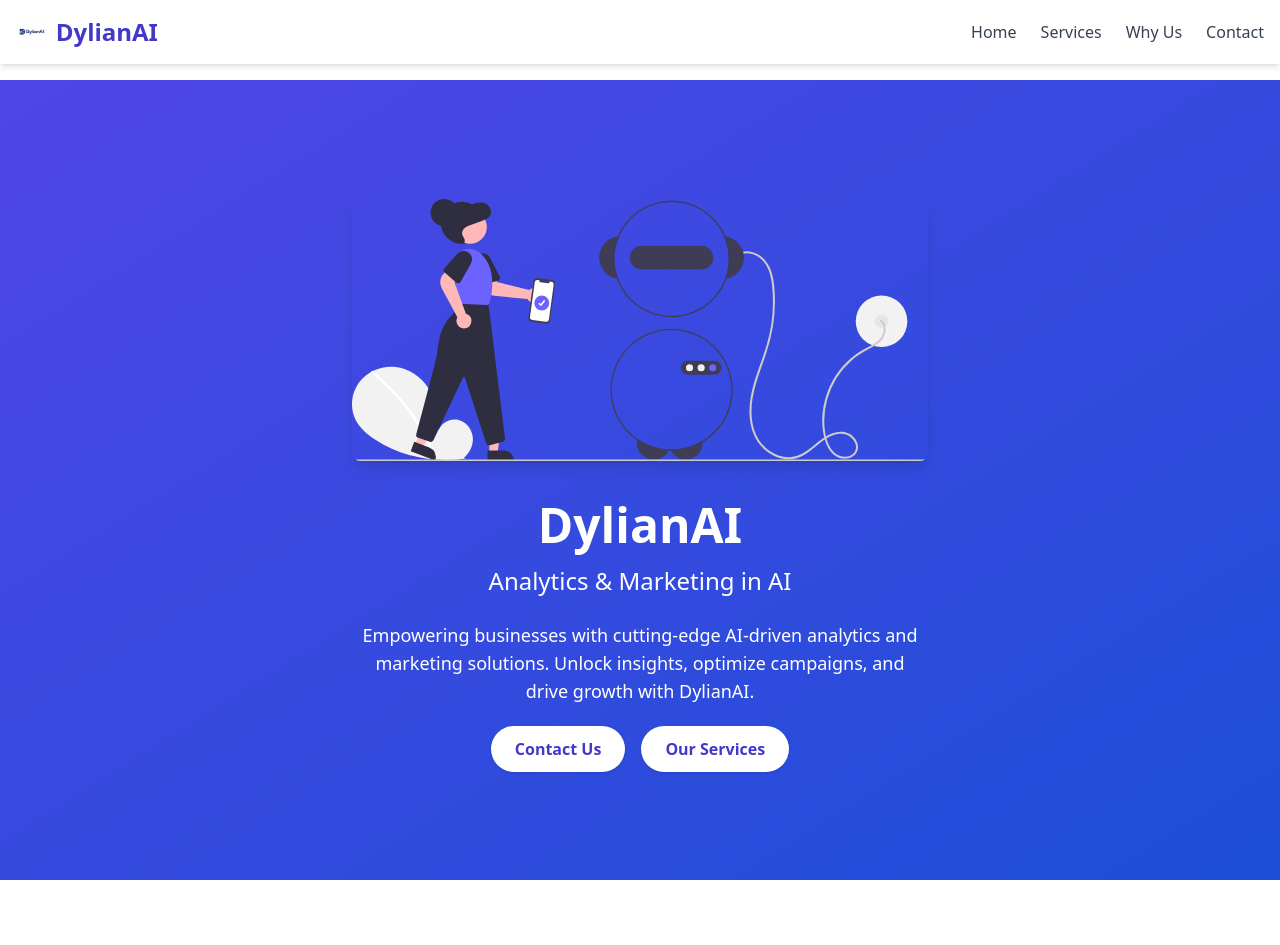
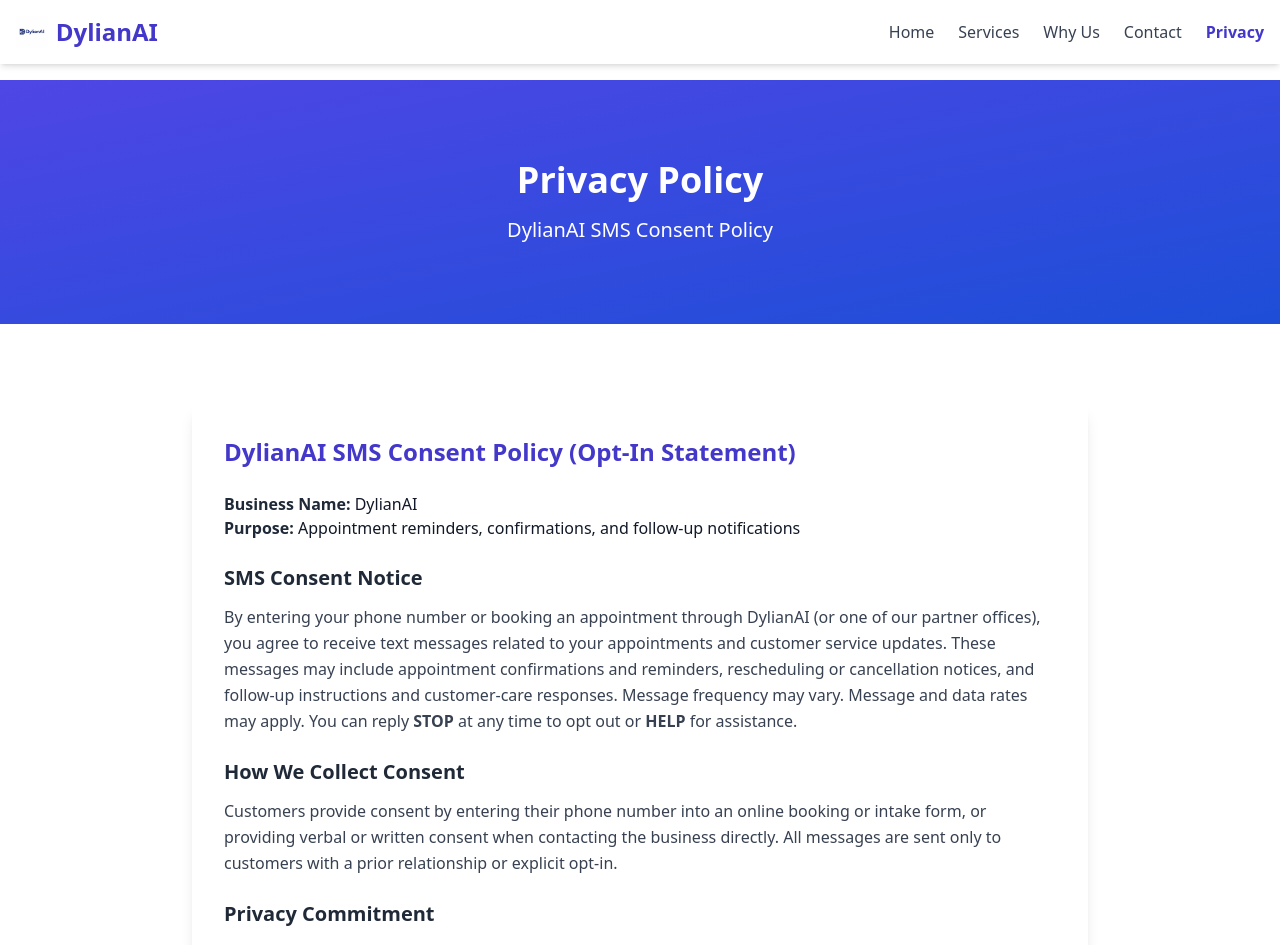
Before and after one commit to yazdavar/dylianai-website, a React (Vite) app in the folder frontend/: page /privacy in a window 1280 px wide. Shown: the top 945 px of the page. Built offline with nearby package versions, Linux system fonts and the light colour scheme.

Commit message:
added privacy policy page

```diff
--- a/frontend/package.json
+++ b/frontend/package.json
@@ -11,7 +11,8 @@
   },
   "dependencies": {
     "react": "^19.1.0",
-    "react-dom": "^19.1.0"
+    "react-dom": "^19.1.0",
+    "react-router-dom": "^7.9.4"
   },
   "devDependencies": {
     "@eslint/js": "^9.30.1",
--- a/frontend/src/HomePage.jsx
+++ b/frontend/src/HomePage.jsx
@@ -18,6 +18,7 @@
             <a href="#services" className="text-gray-700 hover:text-indigo-700">Services</a>
             <a href="#why" className="text-gray-700 hover:text-indigo-700">Why Us</a>
             <a href="#contact" className="text-gray-700 hover:text-indigo-700">Contact</a>
+            <a href="/privacy" className="text-gray-700 hover:text-indigo-700">Privacy</a>
           </nav>
           <button
             className="md:hidden text-gray-700 hover:text-indigo-700 focus:outline-none"
@@ -32,6 +33,7 @@
             <a href="#services" className="block text-gray-700 hover:text-indigo-700 font-medium">Services</a>
             <a href="#why" className="block text-gray-700 hover:text-indigo-700 font-medium">Why Us</a>
             <a href="#contact" className="block text-gray-700 hover:text-indigo-700 font-medium">Contact</a>
+            <a href="/privacy" className="block text-gray-700 hover:text-indigo-700 font-medium">Privacy</a>
           </div>
         )}
       </header>
--- /dev/null
+++ b/frontend/src/PrivacyPolicy.jsx
@@ -0,0 +1,100 @@
+import React, { useState } from 'react';
+import logo from './assets/dylianai-logo.png';
+
+export default function PrivacyPolicy() {
+  const [mobileMenuOpen, setMobileMenuOpen] = useState(false);
+
+  return (
+    <>
+      <header className="bg-white shadow-md fixed top-0 left-0 w-full z-50">
+        <div className="max-w-7xl mx-auto px-4 py-4 flex justify-between items-center">
+          <div className="flex items-center space-x-2">
+            <img src={logo} alt="DylianAI Logo" className="h-8 w-auto" />
+            <span className="text-2xl font-bold text-indigo-700">DylianAI</span>
+          </div>
+          <nav className="hidden md:flex space-x-6">
+            <a href="/" className="text-gray-700 hover:text-indigo-700">Home</a>
+            <a href="/#services" className="text-gray-700 hover:text-indigo-700">Services</a>
+            <a href="/#why" className="text-gray-700 hover:text-indigo-700">Why Us</a>
+            <a href="/#contact" className="text-gray-700 hover:text-indigo-700">Contact</a>
+            <a href="/privacy" className="text-indigo-700 font-semibold">Privacy</a>
+          </nav>
+          <button
+            className="md:hidden text-gray-700 hover:text-indigo-700 focus:outline-none"
+            onClick={() => setMobileMenuOpen(!mobileMenuOpen)}
+          >
+            ☰
+          </button>
+        </div>
+        {mobileMenuOpen && (
+          <div className="md:hidden bg-white shadow-md px-6 py-4 space-y-4 rounded-b-lg text-center">
+            <a href="/" className="block text-gray-700 hover:text-indigo-700 font-medium">Home</a>
+            <a href="/#services" className="block text-gray-700 hover:text-indigo-700 font-medium">Services</a>
+            <a href="/#why" className="block text-gray-700 hover:text-indigo-700 font-medium">Why Us</a>
+            <a href="/#contact" className="block text-gray-700 hover:text-indigo-700 font-medium">Contact</a>
+            <a href="/privacy" className="block text-indigo-700 font-semibold">Privacy</a>
+          </div>
+        )}
+      </header>
+
+      <main className="bg-white text-gray-900 font-sans w-full pt-20">
+        {/* Hero Section */}
+        <section className="py-20 px-6 text-center bg-gradient-to-br from-indigo-600 to-blue-700 text-white">
+          <h1 className="text-4xl font-bold mb-4">Privacy Policy</h1>
+          <p className="text-xl">DylianAI SMS Consent Policy</p>
+        </section>
+
+        {/* Privacy Policy Content */}
+        <section className="py-20 px-6">
+          <div className="max-w-4xl mx-auto">
+            <div className="bg-white shadow-lg rounded-lg p-8">
+              <h2 className="text-2xl font-bold mb-6 text-indigo-700">DylianAI SMS Consent Policy (Opt-In Statement)</h2>
+
+              <div className="space-y-6">
+                <div>
+                  <p><strong className="text-gray-800">Business Name:</strong> DylianAI</p>
+                  <p><strong className="text-gray-800">Purpose:</strong> Appointment reminders, confirmations, and follow-up notifications</p>
+                </div>
+
+                <div>
+                  <h3 className="text-xl font-semibold mb-3 text-gray-800">SMS Consent Notice</h3>
+                  <p className="text-gray-700 leading-relaxed">
+                    By entering your phone number or booking an appointment through DylianAI (or one of our
+                    partner offices), you agree to receive text messages related to your appointments and customer
+                    service updates. These messages may include appointment confirmations and reminders,
+                    rescheduling or cancellation notices, and follow-up instructions and customer-care responses.
+                    Message frequency may vary. Message and data rates may apply. You can reply <strong>STOP</strong> at any
+                    time to opt out or <strong>HELP</strong> for assistance.
+                  </p>
+                </div>
+
+                <div>
+                  <h3 className="text-xl font-semibold mb-3 text-gray-800">How We Collect Consent</h3>
+                  <p className="text-gray-700 leading-relaxed">
+                    Customers provide consent by entering their phone number into an online booking or intake form,
+                    or providing verbal or written consent when contacting the business directly. All messages are
+                    sent only to customers with a prior relationship or explicit opt-in.
+                  </p>
+                </div>
+
+                <div>
+                  <h3 className="text-xl font-semibold mb-3 text-gray-800">Privacy Commitment</h3>
+                  <p className="text-gray-700 leading-relaxed">
+                    We never sell or share your phone number. Data is stored securely and used only for
+                    communication relevant to your requested services. For more details, visit
+                    {' '}<a href="https://dylianai.com/privacy" target="_blank" rel="noreferrer" className="text-indigo-600 hover:text-indigo-800 underline">https://dylianai.com/privacy</a>.
+                  </p>
+                </div>
+              </div>
+            </div>
+          </div>
+        </section>
+
+        {/* Footer */}
+        <footer className="text-center py-6 text-sm text-gray-500">
+          © 2025 DylianAI. All rights reserved.
+        </footer>
+      </main>
+    </>
+  );
+}
--- a/frontend/src/main.jsx
+++ b/frontend/src/main.jsx
@@ -1,10 +1,17 @@
 import React from 'react';
 import ReactDOM from 'react-dom/client';
+import { BrowserRouter, Routes, Route } from 'react-router-dom';
 import HomePage from './HomePage.jsx';
+import PrivacyPolicy from './PrivacyPolicy.jsx';
 import './index.css';
 
 ReactDOM.createRoot(document.getElementById('root')).render(
   <React.StrictMode>
-    <HomePage />
+    <BrowserRouter>
+      <Routes>
+        <Route path="/" element={<HomePage />} />
+        <Route path="/privacy" element={<PrivacyPolicy />} />
+      </Routes>
+    </BrowserRouter>
   </React.StrictMode>,
 );
```
Also changed, not shown: 2 other files (tests, documents, lock files or other folders).
